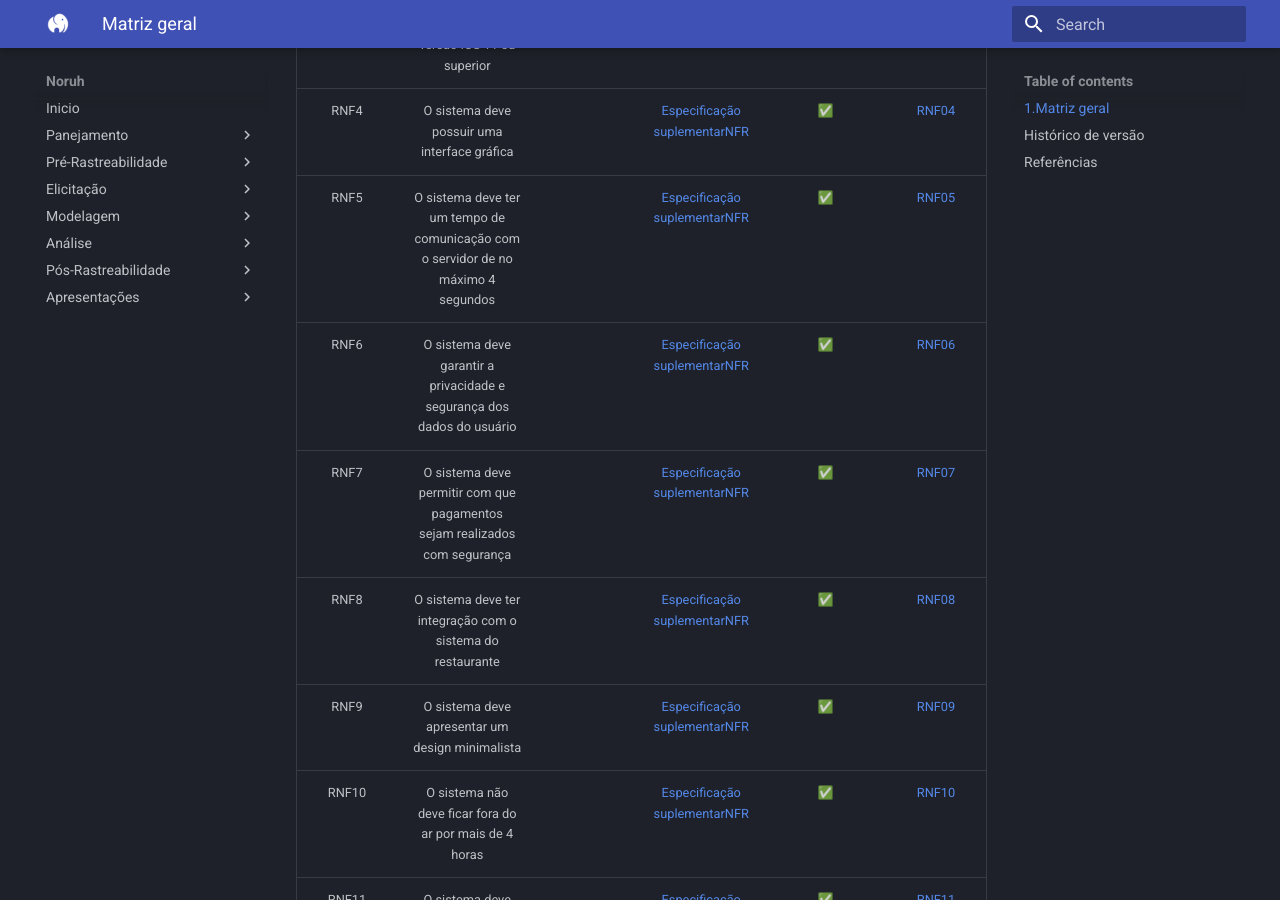
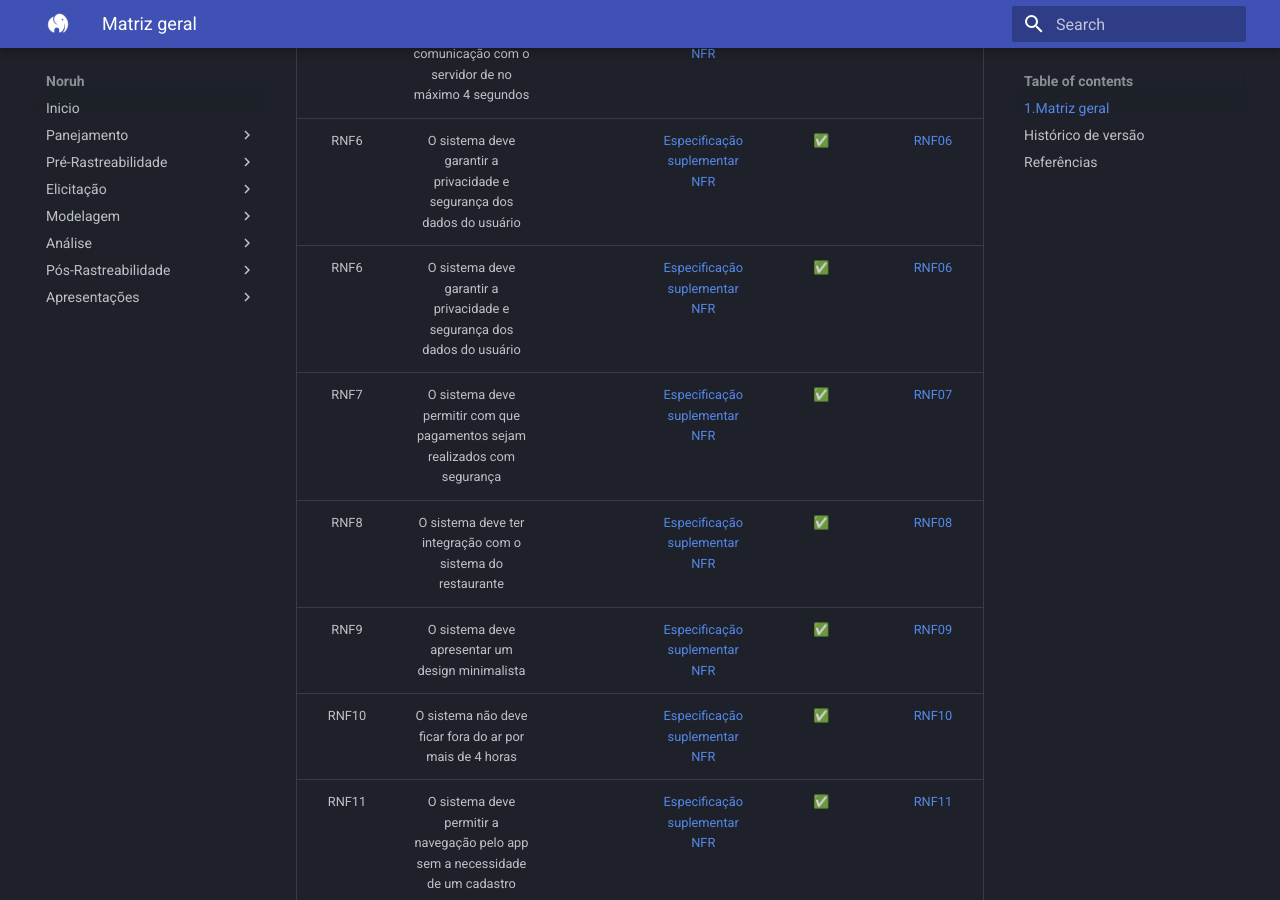
Before and after one commit to Thiab394/2022.1-Noruh, an MkDocs documentation site: the page built from docs/pos-rastreabilidade/matrizGeral.md, in a window 1280 px wide and 900 px high, scrolled down 3883 px. Built offline with MkDocs 1.6.1 and Material for MkDocs 9.7.7, drawn with Linux system fonts in a browser that asks for light colours.

Commit message:
Pulando linha no artefato MatrizGeral

```diff
--- a/docs/pos-rastreabilidade/matrizGeral.md
+++ b/docs/pos-rastreabilidade/matrizGeral.md
@@ -35,22 +35,23 @@
 |  RF29  |                 O usuário deve receber um tutorial no primeiro uso                  |    |   [US05](https://requisitos-de-software.github.io/2022.1-Noruh/modelagem/historiasDeUsuario/#3-historias-de-usuario)      |  ✅|[RF29](https://requisitos-de-software.github.io/2022.1-Noruh/pos-rastreabilidade/forward-from/#rf29) |
 |  RF30  |                O usuário deve poder criar uma comanda compartilhada                 |     |  [US05](https://requisitos-de-software.github.io/2022.1-Noruh/modelagem/historiasDeUsuario/#3-historias-de-usuario)   | ✅|[RF30](https://requisitos-de-software.github.io/2022.1-Noruh/pos-rastreabilidade/forward-from/#rf30)  |
 |  RF31  |                 O usuário deve poder pesquisar produtos no cardápio                 |     |   | ✅|[RF31](https://requisitos-de-software.github.io/2022.1-Noruh/pos-rastreabilidade/forward-from/#rf31)  |
-|  RNF1  |                            O sistema deve restringir a idade para uso do app                             |    |  [Especificação suplementar](https://requisitos-de-software.github.io/2022.1-Noruh/modelagem/especificacao/#32-usabilidade)[NFR](https://requisitos-de-software.github.io/2022.1-Noruh/modelagem/nfrframework/#311-sig-de-usabilidade-com-propagacao) |✅|[RNF01](https://requisitos-de-software.github.io/2022.1-Noruh/pos-rastreabilidade/forward-from/#rnf01)   |
-|  RNF2  |                                      O sistema deve ser responsivo                                       |   | [Especificação suplementar](https://requisitos-de-software.github.io/2022.1-Noruh/modelagem/especificacao/#32-usabilidade)[NFR](https://requisitos-de-software.github.io/2022.1-Noruh/modelagem/nfrframework/#311-sig-de-usabilidade-com-propagacao)  |✅ |[RNF02](https://requisitos-de-software.github.io/2022.1-Noruh/pos-rastreabilidade/forward-from/#rnf02)  |
-|  RNF3  |    O sistema deve ser disponível para android versão 5.0 ou superior e IOS versão IOS 11 ou superior     |   |  [Especificação suplementar](https://requisitos-de-software.github.io/2022.1-Noruh/modelagem/especificacao/#35-suportabilidade)[NFR](https://requisitos-de-software.github.io/2022.1-Noruh/modelagem/nfrframework/#331-sig-de-suportabilidade-com-propagacao) | ✅ |[RNF03](https://requisitos-de-software.github.io/2022.1-Noruh/pos-rastreabilidade/forward-from/#rnf03) |
-|  RNF4  |                               O sistema deve possuir uma interface gráfica                               |   | [Especificação suplementar](https://requisitos-de-software.github.io/2022.1-Noruh/modelagem/especificacao/#32-usabilidade)[NFR](https://requisitos-de-software.github.io/2022.1-Noruh/modelagem/nfrframework/#311-sig-de-usabilidade-com-propagacao)  |✅ |[RNF04](https://requisitos-de-software.github.io/2022.1-Noruh/pos-rastreabilidade/forward-from/#rnf04)  |
-|  RNF5  |            O sistema deve ter um tempo de comunicação com o servidor de no máximo 4 segundos             |   |  [Especificação suplementar](https://requisitos-de-software.github.io/2022.1-Noruh/modelagem/especificacao/#34-desempenho)[NFR](https://requisitos-de-software.github.io/2022.1-Noruh/modelagem/nfrframework/#331-sig-de-desempenho-com-propagacao) |✅ |[RNF05](https://requisitos-de-software.github.io/2022.1-Noruh/pos-rastreabilidade/forward-from/#rnf05)  |
-|  RNF6  |                  O sistema deve garantir a privacidade e segurança dos dados do usuário                  |   |  [Especificação suplementar](https://requisitos-de-software.github.io/2022.1-Noruh/modelagem/especificacao/#33-confiabilidade)[NFR](https://requisitos-de-software.github.io/2022.1-Noruh/modelagem/nfrframework/#321-sig-de-confiabilidade-com-propagacao) |✅ |[RNF06](https://requisitos-de-software.github.io/2022.1-Noruh/pos-rastreabilidade/forward-from/#rnf06)  |
-|  RNF7  |                O sistema deve permitir com que pagamentos sejam realizados com segurança                 |   | [Especificação suplementar](https://requisitos-de-software.github.io/2022.1-Noruh/modelagem/especificacao/#33-confiabilidade)[NFR](https://requisitos-de-software.github.io/2022.1-Noruh/modelagem/nfrframework/#321-sig-de-confiabilidade-com-propagacao)  | ✅ |[RNF07](https://requisitos-de-software.github.io/2022.1-Noruh/pos-rastreabilidade/forward-from/#rnf07) |
-|  RNF8  |                        O sistema deve ter integração com o sistema do restaurante                        | |  [Especificação suplementar](https://requisitos-de-software.github.io/2022.1-Noruh/modelagem/especificacao/#32-usabilidade)[NFR](https://requisitos-de-software.github.io/2022.1-Noruh/modelagem/nfrframework/#311-sig-de-usabilidade-com-propagacao) |✅ |[RNF08](https://requisitos-de-software.github.io/2022.1-Noruh/pos-rastreabilidade/forward-from/#rnf08)   |
-|  RNF9  |                             O sistema deve apresentar um design minimalista                              |  | [Especificação suplementar](https://requisitos-de-software.github.io/2022.1-Noruh/modelagem/especificacao/#32-usabilidade)[NFR](https://requisitos-de-software.github.io/2022.1-Noruh/modelagem/nfrframework/#311-sig-de-usabilidade-com-propagacao)  |✅ |[RNF09](https://requisitos-de-software.github.io/2022.1-Noruh/pos-rastreabilidade/forward-from/#rnf09)  |
-| RNF10  |                         O sistema não deve ficar fora do ar por mais de 4 horas                          |   | [Especificação suplementar](https://requisitos-de-software.github.io/2022.1-Noruh/modelagem/especificacao/#34-desempenho)[NFR](https://requisitos-de-software.github.io/2022.1-Noruh/modelagem/nfrframework/#331-sig-de-desempenho-com-propagacao)  | ✅|[RNF10](https://requisitos-de-software.github.io/2022.1-Noruh/pos-rastreabilidade/forward-from/#rnf010)   |
-| RNF11  |              O sistema deve permitir a navegação pelo app sem a necessidade de um cadastro               |   | [Especificação suplementar](https://requisitos-de-software.github.io/2022.1-Noruh/modelagem/especificacao/#32-usabilidade)[NFR](https://requisitos-de-software.github.io/2022.1-Noruh/modelagem/nfrframework/#311-sig-de-usabilidade-com-propagacao)  |  ✅|[RNF11](https://requisitos-de-software.github.io/2022.1-Noruh/pos-rastreabilidade/forward-from/#rnf011)   |
-| RNF12  | A navegação pelo cardápio dos restaurantes deve ser de fácil entendimento e mostrar imagens dos produtos |   | [Especificação suplementar](https://requisitos-de-software.github.io/2022.1-Noruh/modelagem/especificacao/#32-usabilidade)[NFR](https://requisitos-de-software.github.io/2022.1-Noruh/modelagem/nfrframework/#311-sig-de-usabilidade-com-propagacao)  |✅ |[RNF12](https://requisitos-de-software.github.io/2022.1-Noruh/pos-rastreabilidade/forward-from/#rnf012)  |
-| RNF13  |                              O pagamento pelo app deve ser simples e rápido                              |  |  [Especificação suplementar](https://requisitos-de-software.github.io/2022.1-Noruh/modelagem/especificacao/#34-desempenho)[NFR](https://requisitos-de-software.github.io/2022.1-Noruh/modelagem/nfrframework/#331-sig-de-desempenho-com-propagacao) | ✅ |[RNF13](https://requisitos-de-software.github.io/2022.1-Noruh/pos-rastreabilidade/forward-from/#rnf013)   |
-| RNF14  |                         O sistema deve fornecer uma interface gráfica intuitiva                          |  | [Especificação suplementar](https://requisitos-de-software.github.io/2022.1-Noruh/modelagem/especificacao/#32-usabilidade)[NFR](https://requisitos-de-software.github.io/2022.1-Noruh/modelagem/nfrframework/#311-sig-de-usabilidade-com-propagacao)  | ✅ |[RNF14](https://requisitos-de-software.github.io/2022.1-Noruh/pos-rastreabilidade/forward-from/#rnf014)   |
-| RNF15  |                        O sistema deve ter um tempo de resposta de no máximo 2 segundos                   |   |  [Especificação suplementar](https://requisitos-de-software.github.io/2022.1-Noruh/modelagem/especificacao/#34-desempenho)[NFR](https://requisitos-de-software.github.io/2022.1-Noruh/modelagem/nfrframework/#331-sig-de-desempenho-com-propagacao) | ✅|[RNF15](https://requisitos-de-software.github.io/2022.1-Noruh/pos-rastreabilidade/forward-from/#rnf015)  |
-| RNF16  |                 O sistema deve ter integração com o google e facebook para criar contas                  |  | [Especificação suplementar](https://requisitos-de-software.github.io/2022.1-Noruh/modelagem/especificacao/#35-suportabilidade)[NFR](https://requisitos-de-software.github.io/2022.1-Noruh/modelagem/nfrframework/#331-sig-de-suportabilidade-com-propagacao)  | ✅ |[RNF16](https://requisitos-de-software.github.io/2022.1-Noruh/pos-rastreabilidade/forward-from/#rnf016)   |
+|  RNF1  |                            O sistema deve restringir a idade para uso do app                             |    |  [Especificação suplementar](https://requisitos-de-software.github.io/2022.1-Noruh/modelagem/especificacao/#32-usabilidade)<br>[NFR](https://requisitos-de-software.github.io/2022.1-Noruh/modelagem/nfrframework/#311-sig-de-usabilidade-com-propagacao) |✅|[RNF01](https://requisitos-de-software.github.io/2022.1-Noruh/pos-rastreabilidade/forward-from/#rnf01)   |
+|  RNF2  |                                      O sistema deve ser responsivo                                       |   | [Especificação suplementar](https://requisitos-de-software.github.io/2022.1-Noruh/modelagem/especificacao/#32-usabilidade)<br>[NFR](https://requisitos-de-software.github.io/2022.1-Noruh/modelagem/nfrframework/#311-sig-de-usabilidade-com-propagacao)  |✅ |[RNF02](https://requisitos-de-software.github.io/2022.1-Noruh/pos-rastreabilidade/forward-from/#rnf02)  |
+|  RNF3  |    O sistema deve ser disponível para android versão 5.0 ou superior e IOS versão IOS 11 ou superior     |   |  [Especificação suplementar](https://requisitos-de-software.github.io/2022.1-Noruh/modelagem/especificacao/#35-suportabilidade)<br>[NFR](https://requisitos-de-software.github.io/2022.1-Noruh/modelagem/nfrframework/#331-sig-de-suportabilidade-com-propagacao) | ✅ |[RNF03](https://requisitos-de-software.github.io/2022.1-Noruh/pos-rastreabilidade/forward-from/#rnf03) |
+|  RNF4  |                               O sistema deve possuir uma interface gráfica                               |   | [Especificação suplementar](https://requisitos-de-software.github.io/2022.1-Noruh/modelagem/especificacao/#32-usabilidade)<br>[NFR](https://requisitos-de-software.github.io/2022.1-Noruh/modelagem/nfrframework/#311-sig-de-usabilidade-com-propagacao)  |✅ |[RNF04](https://requisitos-de-software.github.io/2022.1-Noruh/pos-rastreabilidade/forward-from/#rnf04)  |
+|  RNF5  |            O sistema deve ter um tempo de comunicação com o servidor de no máximo 4 segundos             |   |  [Especificação suplementar](https://requisitos-de-software.github.io/2022.1-Noruh/modelagem/especificacao/#34-desempenho)<br>[NFR](https://requisitos-de-software.github.io/2022.1-Noruh/modelagem/nfrframework/#331-sig-de-desempenho-com-propagacao) |✅ |[RNF05](https://requisitos-de-software.github.io/2022.1-Noruh/pos-rastreabilidade/forward-from/#rnf05)  |
+|  RNF6  |                  O sistema deve garantir a privacidade e segurança dos dados do usuário                  |   |  [Especificação suplementar](https://requisitos-de-software.github.io/2022.1-Noruh/modelagem/especificacao/#33-confiabilidade)<br>[NFR](https://requisitos-de-software.github.io/2022.1-Noruh/modelagem/nfrframework/#321-sig-de-confiabilidade-com-propagacao) |✅ |[RNF06](https://requisitos-de-software.github.io/2022.1-Noruh/pos-rastreabilidade/forward-from/#rnf06)  |
+|  RNF6  |                  O sistema deve garantir a privacidade e segurança dos dados do usuário                  |   |  [Especificação suplementar](https://requisitos-de-software.github.io/2022.1-Noruh/modelagem/especificacao/#33-confiabilidade)<br>[NFR](https://requisitos-de-software.github.io/2022.1-Noruh/modelagem/nfrframework/#321-sig-de-confiabilidade-com-propagacao) |✅ |[RNF06](https://requisitos-de-software.github.io/2022.1-Noruh/pos-rastreabilidade/forward-from/#rnf06)  |
+|  RNF7  |                O sistema deve permitir com que pagamentos sejam realizados com segurança                 |   | [Especificação suplementar](https://requisitos-de-software.github.io/2022.1-Noruh/modelagem/especificacao/#33-confiabilidade)<br>[NFR](https://requisitos-de-software.github.io/2022.1-Noruh/modelagem/nfrframework/#321-sig-de-confiabilidade-com-propagacao)  | ✅ |[RNF07](https://requisitos-de-software.github.io/2022.1-Noruh/pos-rastreabilidade/forward-from/#rnf07) |
+|  RNF8  |                        O sistema deve ter integração com o sistema do restaurante                        | |  [Especificação suplementar](https://requisitos-de-software.github.io/2022.1-Noruh/modelagem/especificacao/#32-usabilidade)<br>[NFR](https://requisitos-de-software.github.io/2022.1-Noruh/modelagem/nfrframework/#311-sig-de-usabilidade-com-propagacao) |✅ |[RNF08](https://requisitos-de-software.github.io/2022.1-Noruh/pos-rastreabilidade/forward-from/#rnf08)   |
+|  RNF9  |                             O sistema deve apresentar um design minimalista                              |  | [Especificação suplementar](https://requisitos-de-software.github.io/2022.1-Noruh/modelagem/especificacao/#32-usabilidade)<br>[NFR](https://requisitos-de-software.github.io/2022.1-Noruh/modelagem/nfrframework/#311-sig-de-usabilidade-com-propagacao)  |✅ |[RNF09](https://requisitos-de-software.github.io/2022.1-Noruh/pos-rastreabilidade/forward-from/#rnf09)  |
+| RNF10  |                         O sistema não deve ficar fora do ar por mais de 4 horas                          |   | [Especificação suplementar](https://requisitos-de-software.github.io/2022.1-Noruh/modelagem/especificacao/#34-desempenho)<br>[NFR](https://requisitos-de-software.github.io/2022.1-Noruh/modelagem/nfrframework/#331-sig-de-desempenho-com-propagacao)  | ✅|[RNF10](https://requisitos-de-software.github.io/2022.1-Noruh/pos-rastreabilidade/forward-from/#rnf010)   |
+| RNF11  |              O sistema deve permitir a navegação pelo app sem a necessidade de um cadastro               |   | [Especificação suplementar](https://requisitos-de-software.github.io/2022.1-Noruh/modelagem/especificacao/#32-usabilidade)<br>[NFR](https://requisitos-de-software.github.io/2022.1-Noruh/modelagem/nfrframework/#311-sig-de-usabilidade-com-propagacao)  |  ✅|[RNF11](https://requisitos-de-software.github.io/2022.1-Noruh/pos-rastreabilidade/forward-from/#rnf011)   |
+| RNF12  | A navegação pelo cardápio dos restaurantes deve ser de fácil entendimento e mostrar imagens dos produtos |   | [Especificação suplementar](https://requisitos-de-software.github.io/2022.1-Noruh/modelagem/especificacao/#32-usabilidade)<br>[NFR](https://requisitos-de-software.github.io/2022.1-Noruh/modelagem/nfrframework/#311-sig-de-usabilidade-com-propagacao)  |✅ |[RNF12](https://requisitos-de-software.github.io/2022.1-Noruh/pos-rastreabilidade/forward-from/#rnf012)  |
+| RNF13  |                              O pagamento pelo app deve ser simples e rápido                              |  |  [Especificação suplementar](https://requisitos-de-software.github.io/2022.1-Noruh/modelagem/especificacao/#34-desempenho)<br>[NFR](https://requisitos-de-software.github.io/2022.1-Noruh/modelagem/nfrframework/#331-sig-de-desempenho-com-propagacao) | ✅ |[RNF13](https://requisitos-de-software.github.io/2022.1-Noruh/pos-rastreabilidade/forward-from/#rnf013)   |
+| RNF14  |                         O sistema deve fornecer uma interface gráfica intuitiva                          |  | [Especificação suplementar](https://requisitos-de-software.github.io/2022.1-Noruh/modelagem/especificacao/#32-usabilidade)<br>[NFR](https://requisitos-de-software.github.io/2022.1-Noruh/modelagem/nfrframework/#311-sig-de-usabilidade-com-propagacao)  | ✅ |[RNF14](https://requisitos-de-software.github.io/2022.1-Noruh/pos-rastreabilidade/forward-from/#rnf014)   |
+| RNF15  |                        O sistema deve ter um tempo de resposta de no máximo 2 segundos                   |   |  [Especificação suplementar](https://requisitos-de-software.github.io/2022.1-Noruh/modelagem/especificacao/#34-desempenho)<br>[NFR](https://requisitos-de-software.github.io/2022.1-Noruh/modelagem/nfrframework/#331-sig-de-desempenho-com-propagacao) | ✅|[RNF15](https://requisitos-de-software.github.io/2022.1-Noruh/pos-rastreabilidade/forward-from/#rnf015)  |
+| RNF16  |                 O sistema deve ter integração com o google e facebook para criar contas                  |  | [Especificação suplementar](https://requisitos-de-software.github.io/2022.1-Noruh/modelagem/especificacao/#35-suportabilidade)<br>[NFR](https://requisitos-de-software.github.io/2022.1-Noruh/modelagem/nfrframework/#331-sig-de-suportabilidade-com-propagacao)  | ✅ |[RNF16](https://requisitos-de-software.github.io/2022.1-Noruh/pos-rastreabilidade/forward-from/#rnf016)   |
 
 <figcaption align='center'>
     <b>Tabela 1: Matriz geral </b>
```
